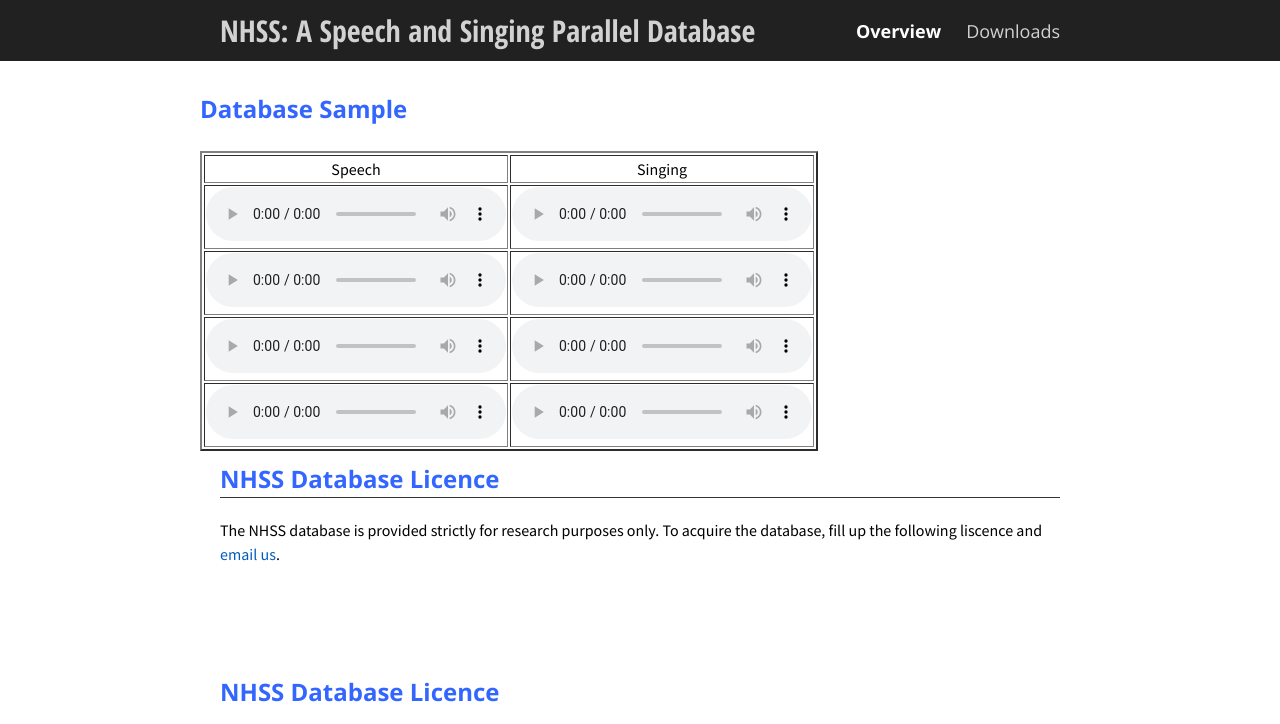
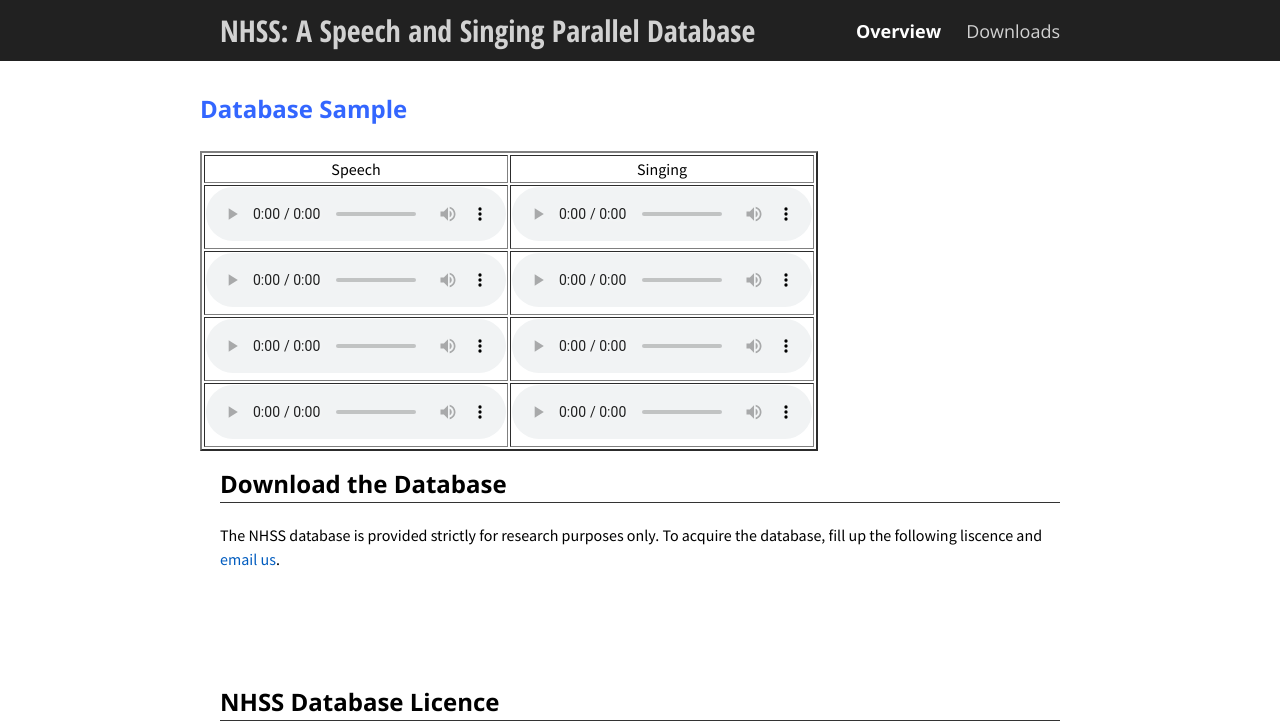
Before and after one commit to bidishasharma/bidishasharma.github.io, a Jekyll site: the page NHSS_Database/download.html, which Jekyll copies as it is, in a window 1280 px wide. Shown: the top 724 px of the page. Built offline with Jekyll 4.4.1, drawn with Linux system fonts in a browser that asks for light colours; grey boxes are pictures that could not be loaded.

Commit message:
Update download.html

```diff
--- a/NHSS_Database/download.html
+++ b/NHSS_Database/download.html
@@ -83,7 +83,7 @@
 
         <div class="flex-row">
           <div class="flex-item flex-column">
-            <h2 <span style="color: #3366ff;">NHSS Database Licence</span></h2>
+	    <h2 class="add-top-margin">Download the Database</h2>
             <hr>
             <p class="text">
               The NHSS database is provided strictly for research purposes only. To acquire the database, fill up the following liscence and <a href="mailto:s.bidisha@nus.edu.sg?Subject=Hello%20again" target="_top">email us</a>.
@@ -91,7 +91,8 @@
 
 <p>&nbsp;</p>
 <p></p>
-<h2><span style="color: #3366ff;">NHSS Database Licence</span></h2>
+<h2 class="add-top-margin">NHSS Database Licence</h2>
+<hr>
 <p><iframe src="uploads/NUSLicence.pdf#toolbar=0" width="100%" height="500px">
     </iframe></p>
 
```
